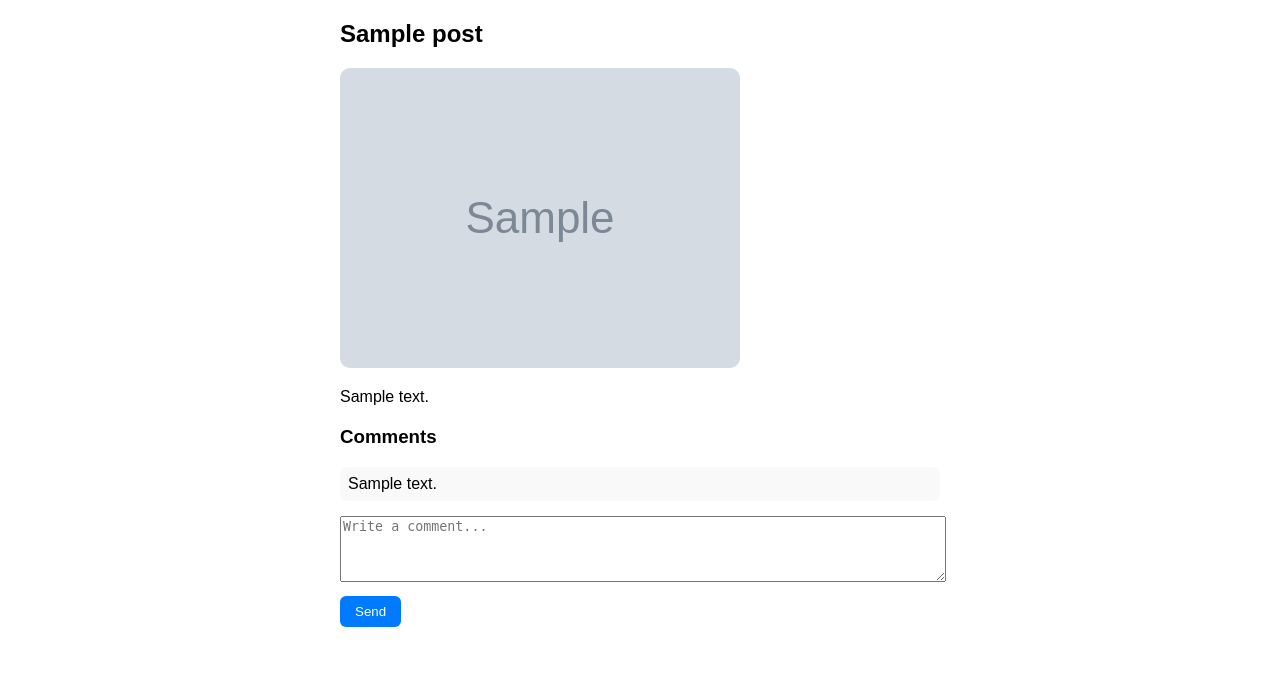
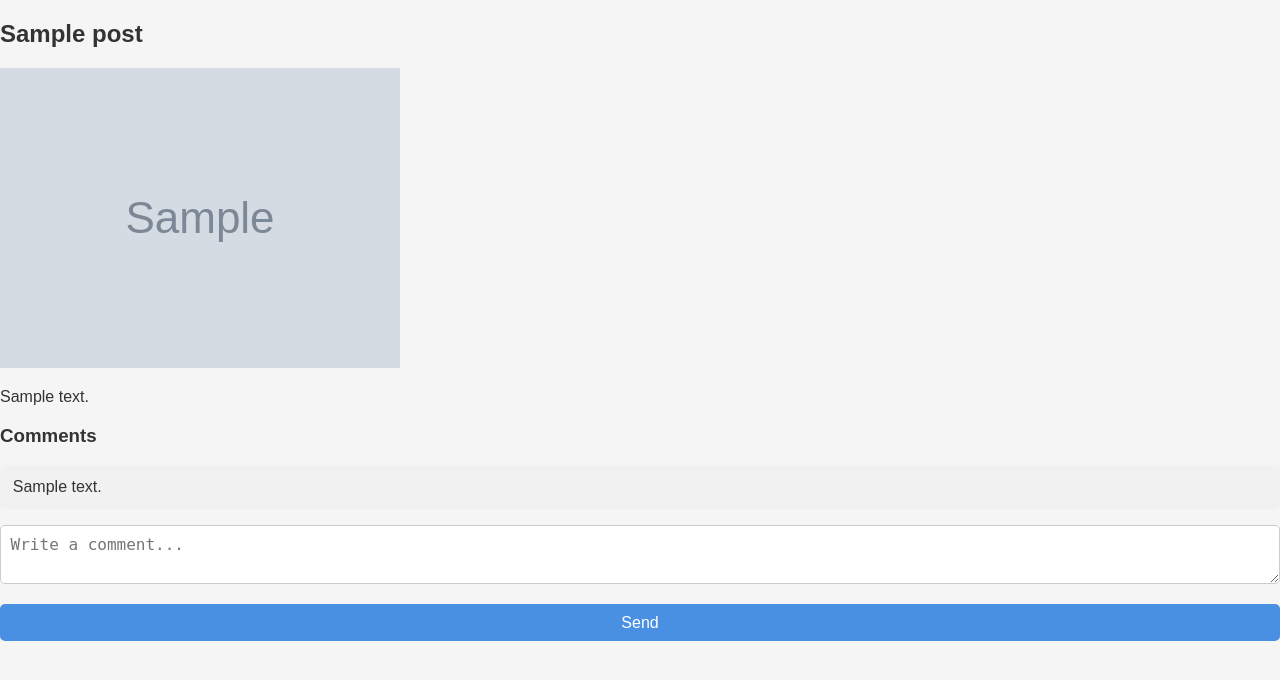
Before and after one commit to Xyrenzo/Test, a FastAPI app: template templates/post.html in a window 1280 px wide. Shown: the top 680 px of the page. Run offline with FastAPI, Linux system fonts and the light colour scheme; the template is opened without the code that fills it: most values are stand-ins (such as "Sample title", 1, 10 or a date in 2020); grey boxes marked "Sample" are stand-in pictures.

Commit message:
Update post.html

```diff
--- a/templates/post.html
+++ b/templates/post.html
@@ -3,15 +3,7 @@
 <head>
   <meta charset="utf-8">
   <title>{{ post.title }}</title>
-  <style>
-    body { font-family: sans-serif; margin: 20px; max-width: 600px; margin-left: auto; margin-right: auto; }
-    img { max-width: 100%; border-radius: 10px; }
-    .comment-box { margin-top: 20px; }
-    .comment { background: #f9f9f9; margin: 5px 0; padding: 8px; border-radius: 6px; }
-    textarea { width: 100%; height: 60px; margin-top: 10px; }
-    button { margin-top: 10px; padding: 8px 15px; border: none; border-radius: 6px; background: #007bff; color: white; cursor: pointer; }
-    button:hover { background: #0056b3; }
-  </style>
+  <link rel="stylesheet" href="{{ url_for('static', path='style.css') }}">
 </head>
 <body>
   <h2>{{ post.title }}</h2>
```
